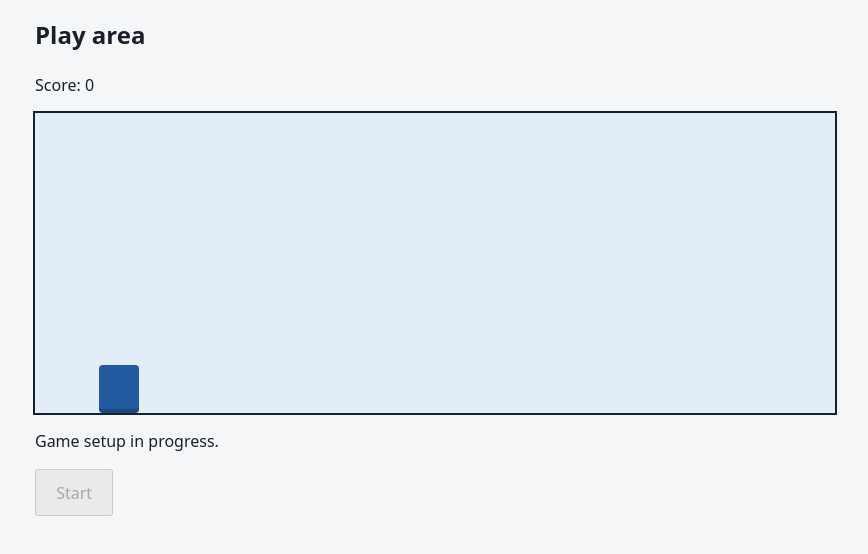
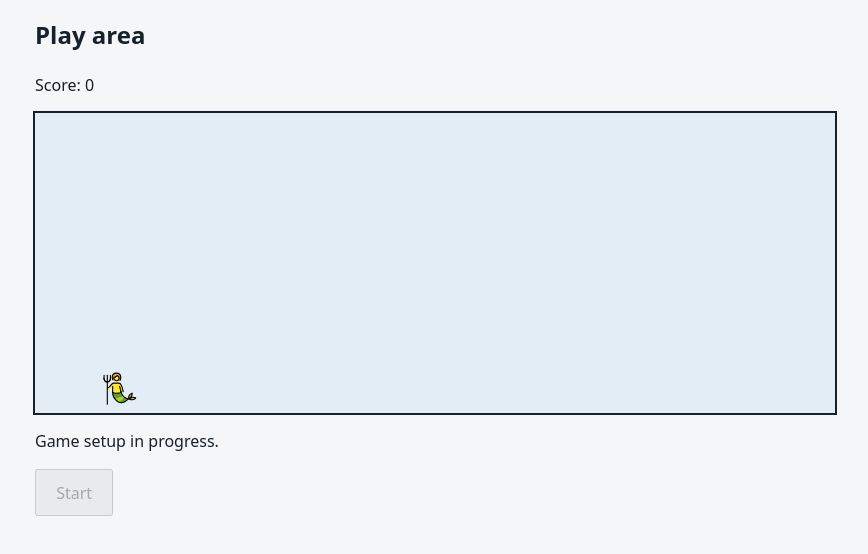
Before and after one commit to ScubaMonster/mayerfeld-jumping-game, a plain HTML site: page index.html in a window 1280 px wide. Shown: the part 128-682 px from the top of the page, without its empty margins (205-1073 px from the left). Drawn offline with Linux system fonts and the light colour scheme.

Commit message:
Add sea-themed SVG assets and connect player artwork

```diff
--- a/style.css
+++ b/style.css
@@ -57,7 +57,7 @@ button:focus-visible {
 
 /* Character — Aspa */
 #player {
-    --player-art: none;
+    --player-art: url("Assets/player.svg");
 
     position: absolute;
     left: 8%;
@@ -65,19 +65,15 @@ button:focus-visible {
     width: 5%;
     height: 16%;
 
-    background-color: var(--color-player);
+    background-color: transparent;
     background-image: var(--player-art);
     background-position: center;
     background-repeat: no-repeat;
     background-size: contain;
-
-    border-radius: 0.25rem;
-    box-shadow: inset 0 -0.25rem 0 rgb(0 0 0 / 20%);
 }
 
 #player.is-airborne {
     filter: brightness(1.2);
-    box-shadow: inset 0 0 0 2px rgb(255 255 255 / 60%);
 }
 
 /* Obstacles — Betim */
```
Also changed, not shown: Assets/crab.svg (added), Assets/player.svg (added), Assets/shark.svg (added), 1 other file.
